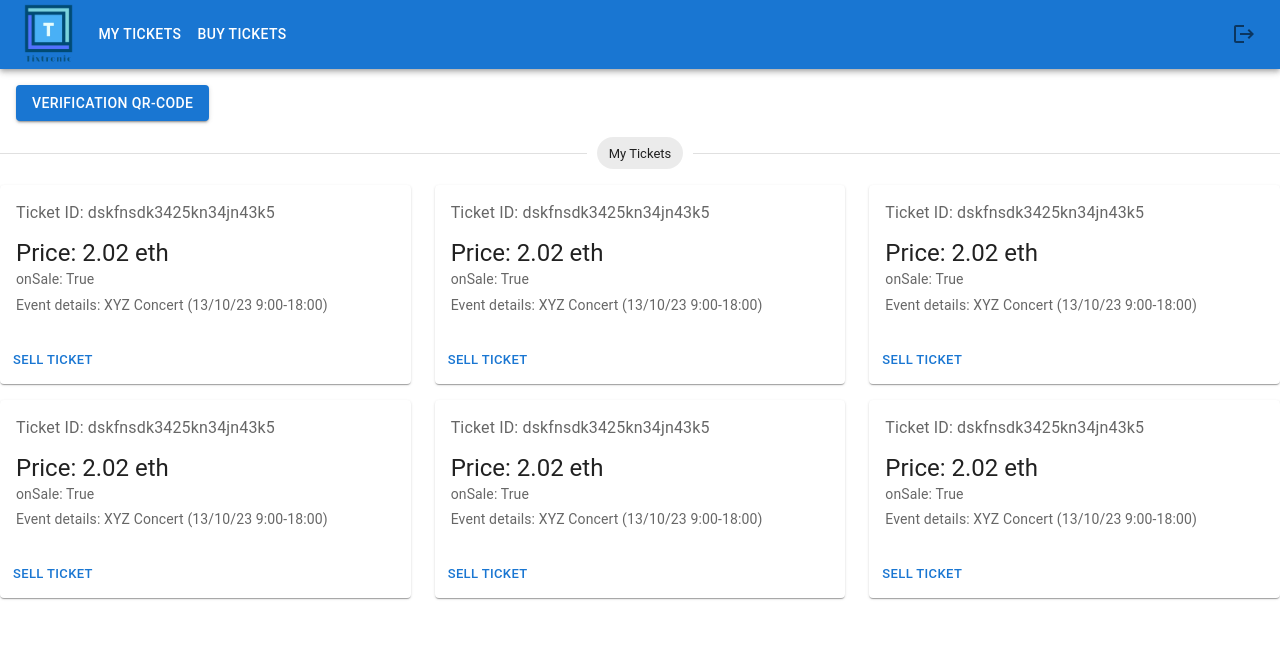
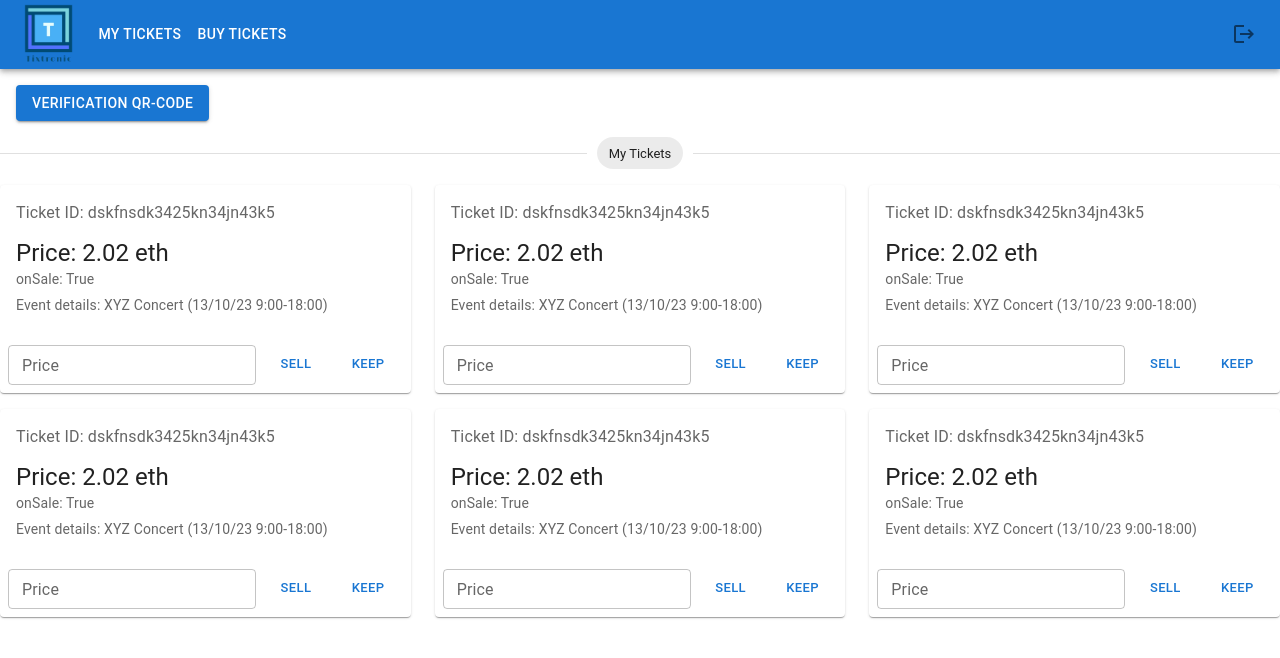
Before and after one commit to Shourya0404/event-ticketing-system-customer-frontend, a React (Create React App) app: page /mytickets in a window 1280 px wide. Shown: the top 658 px of the page. Built offline with nearby package versions, Linux system fonts and the light colour scheme.

Commit message:
update ticket card

```diff
--- a/src/components/Ticket/Ticket.js
+++ b/src/components/Ticket/Ticket.js
@@ -5,18 +5,26 @@ import CardActions from '@mui/material/CardActions';
 import CardContent from '@mui/material/CardContent';
 import Button from '@mui/material/Button';
 import Typography from '@mui/material/Typography';
+import TextField from '@mui/material/TextField';
 
 function BuyButton() {
     return (
-        <Button size="small">Buy Ticket</Button>
+        <Button size="small">Buy</Button>
     );
   }
 
 function SellButton() {
     return (
-        <Button size="small">Sell Ticket</Button>
+        <Button size="small">Sell</Button>
     );
   }
+
+function KeepButton() {
+    return (
+        <Button size="small">Keep</Button>
+    );
+  }
+
 
 function Ticket(props) {
   return (
@@ -37,7 +45,17 @@ function Ticket(props) {
       </CardContent>
       <CardActions>
         {/* <Button size="small">Sell Ticket</Button> */}
-        {props.action === "buy" ? <BuyButton /> : <SellButton />}
+        {props.action === "buy" ? <BuyButton /> :
+        <>
+          <TextField
+            size="small"
+            id="price"
+            label="Price"
+            defaultValue=""
+          />
+          <SellButton />
+          <KeepButton />
+        </>}
       </CardActions>
     </Card>
   );
```
